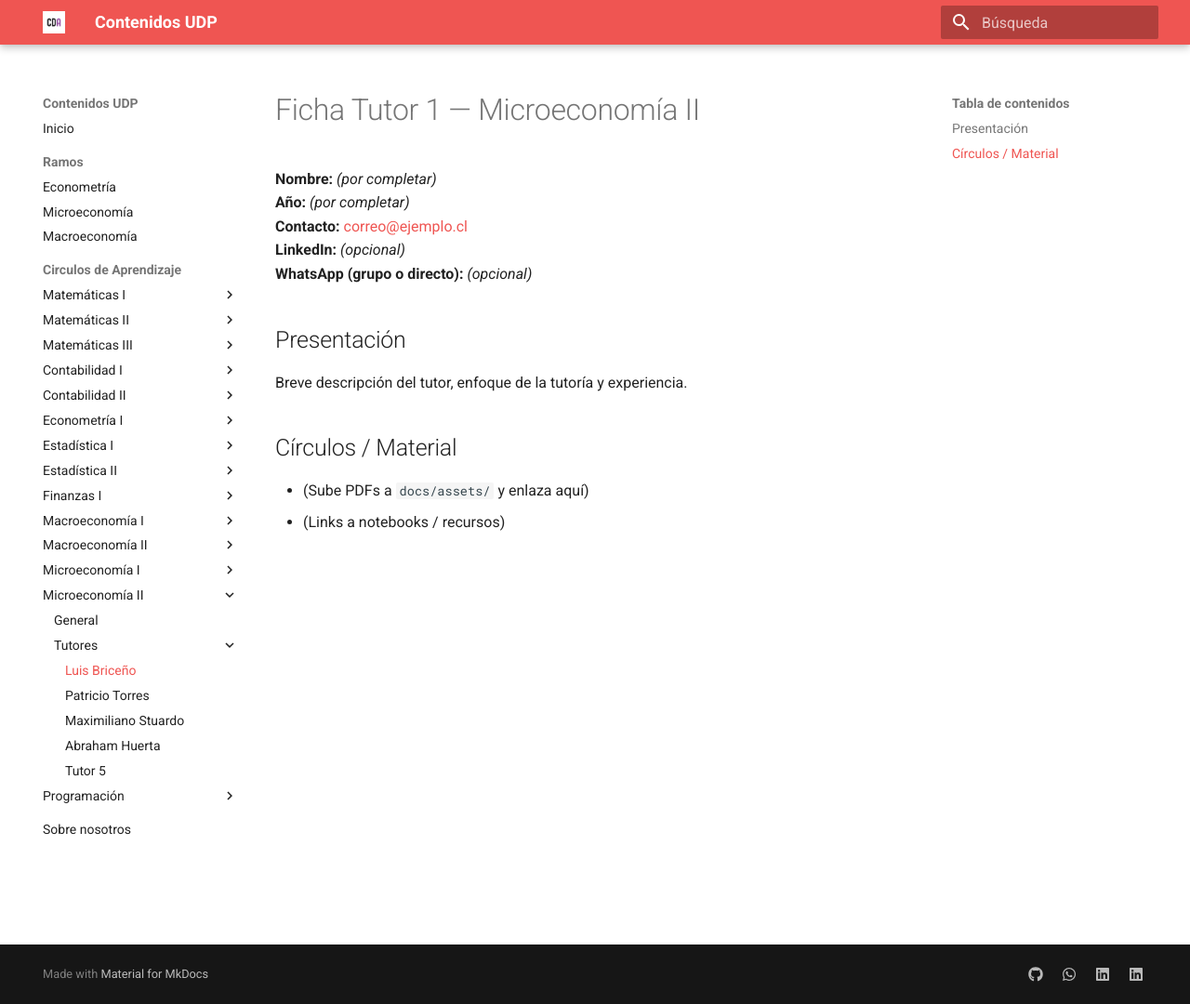
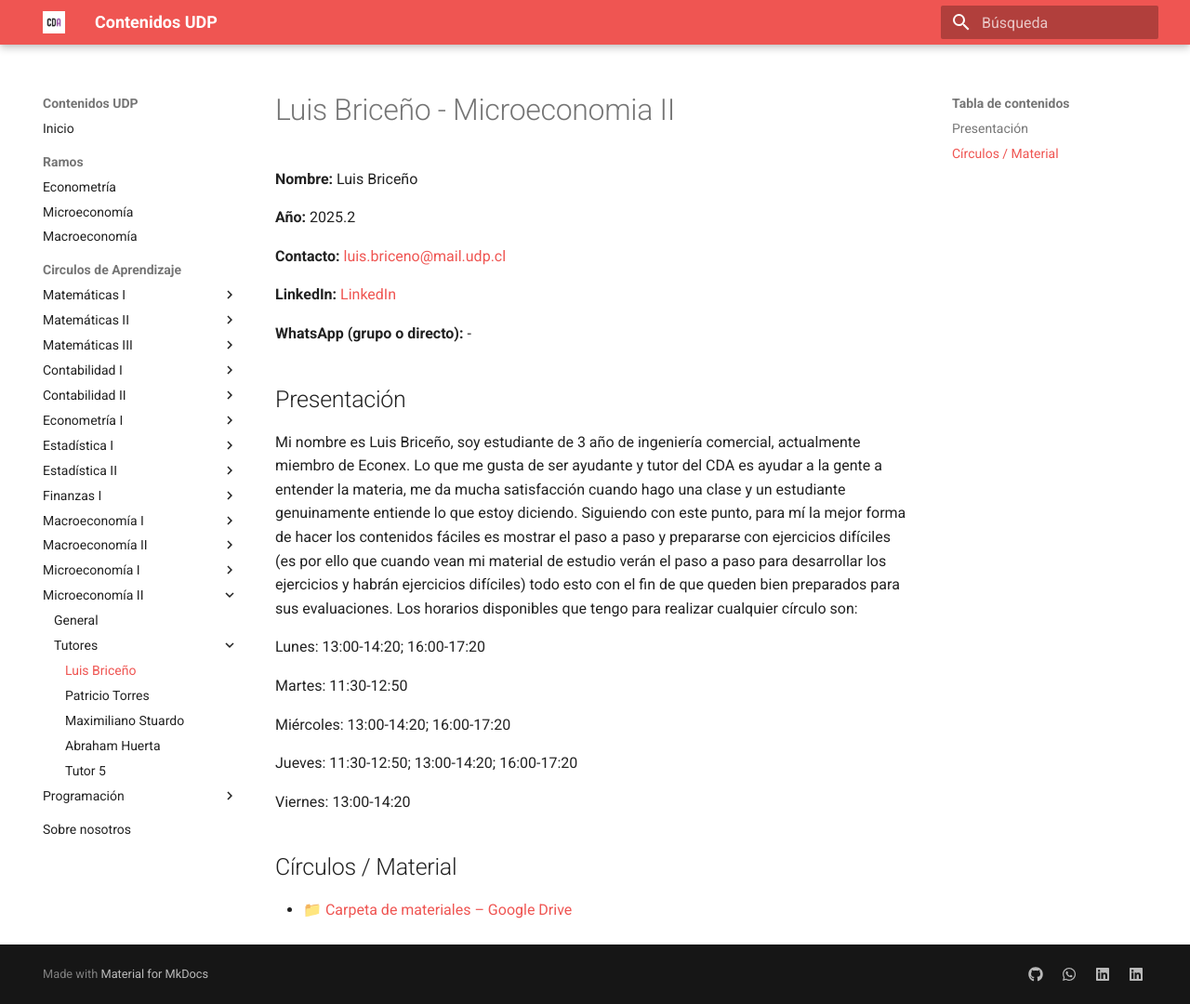
Before and after one commit to cda-fae/cda-fae, an MkDocs documentation site: the page built from docs/tutorias/microeconomia-2/tutores/tutor1.md, in a window 1280 px wide and 1080 px high. Shown: the whole window at 93% size. Built offline with MkDocs 1.6.1 and Material for MkDocs 9.7.7, drawn with Linux system fonts in a browser that asks for light colours.

Commit message:
Detalles tutor micro2 luis

```diff
--- a/docs/tutorias/microeconomia-2/tutores/tutor1.md
+++ b/docs/tutorias/microeconomia-2/tutores/tutor1.md
@@ -1,14 +1,31 @@
-# Ficha Tutor 1 — Microeconomía II
+# Luis Briceño - Microeconomia II
 
-**Nombre:** _(por completar)_
-**Año:** _(por completar)_
-**Contacto:** [correo@ejemplo.cl](mailto:correo@ejemplo.cl)
-**LinkedIn:** _(opcional)_
-**WhatsApp (grupo o directo):** _(opcional)_
+**Nombre:** Luis Briceño
+
+**Año:** 2025.2
+
+**Contacto:** [luis.briceno@mail.udp.cl](mailto:luis.briceno@udp.cl?subject=Consulta%20Tutor%C3%ADas%20Matematicas2%20I)
+
+**LinkedIn:** [LinkedIn](https://www.linkedin.com/in/luis-guillermo-brice%C3%B1o-florida-279340301)
+
+**WhatsApp (grupo o directo):** -
 
 ## Presentación
-Breve descripción del tutor, enfoque de la tutoría y experiencia.
+
+Mi nombre es Luis Briceño, soy estudiante de 3 año de ingeniería comercial, actualmente miembro de Econex. Lo que me gusta de ser ayudante y tutor del CDA es ayudar a la gente a entender la materia, me da mucha satisfacción cuando hago una clase y un estudiante genuinamente entiende lo que estoy diciendo. Siguiendo con este punto, para mí la mejor forma de hacer los contenidos fáciles es mostrar el paso a paso y prepararse con ejercicios difíciles (es por ello que cuando vean mi material de estudio verán el paso a paso para desarrollar los ejercicios y habrán ejercicios difíciles) todo esto con el fin de que queden bien preparados para sus evaluaciones.
+Los horarios disponibles que tengo para realizar cualquier círculo son:
+
+Lunes: 13:00-14:20; 16:00-17:20
+
+Martes: 11:30-12:50
+
+Miércoles: 13:00-14:20; 16:00-17:20
+
+Jueves: 11:30-12:50; 13:00-14:20; 16:00-17:20
+
+Viernes: 13:00-14:20
+
 
 ## Círculos / Material
-- (Sube PDFs a `docs/assets/` y enlaza aquí)
-- (Links a notebooks / recursos)
+
+- 📁 [Carpeta de materiales – Google Drive](https://drive.google.com/drive/folders/1-CZaCTTfK0Jc7tGDDUs3tbY2MfuyMDgV?usp=sharing)
```
